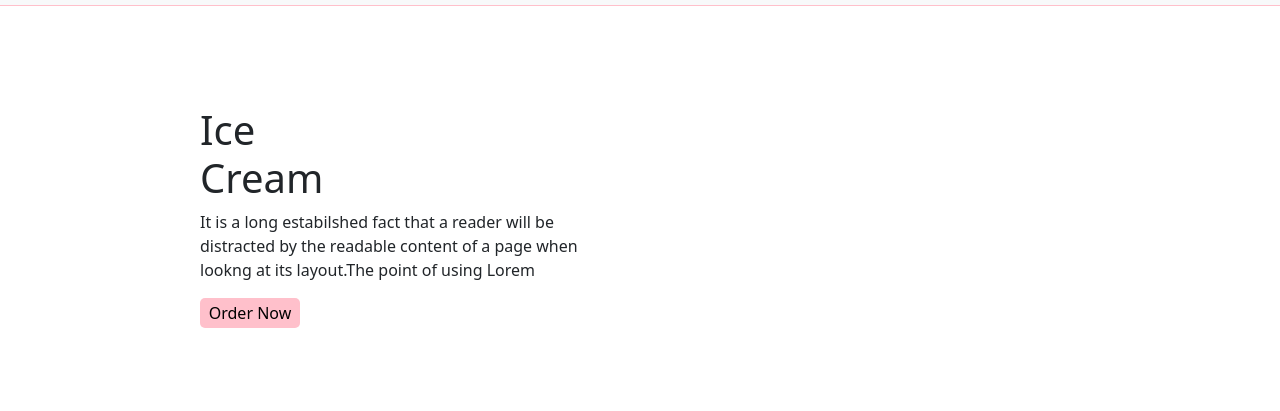
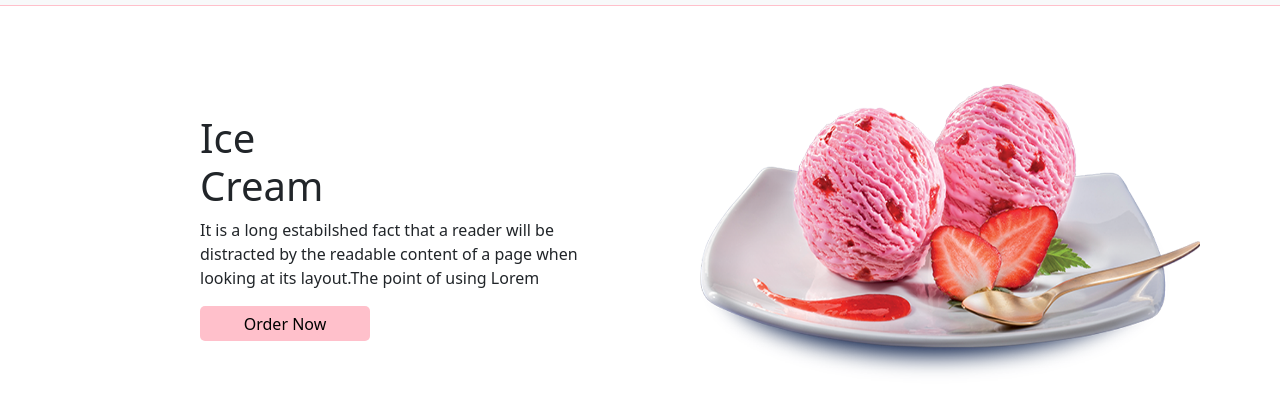
Before and after one commit to Jxstduncan/Projet_iceCream, a website: page index.html in a window 1280 px wide. Shown: the part 51-462 px from the top of the page. Drawn offline with nearby package versions, Linux system fonts and the light colour scheme.

Commit message:
Navbar et home fini manque dans la nav login en dark/light Mode

```diff
--- a/index.html
+++ b/index.html
@@ -29,15 +29,22 @@
       <h1 class="bottom"></h1>
 
       <!-- grande div pour img plus text -->
-       <div>
-        <div class="cream">
-            <h1>Ice Cream</h1>
+       <div class="d-flex">
+        <div>
+            <h1 class="cream">Ice Cream</h1>
+            <p class="creamy">It is a long estabilshed fact that a reader will be distracted by the readable content of a page when looking at its layout.The point of using Lorem</p>
+            <button class="pink">Order Now</button>
         </div>
-        <div class="icecream">
-            <p>It is a long estabilshed fact that a reader will be distracted by the readable content of a page when lookng at its layout.The point of using Lorem</p>
+          <div class="strawberry">
+          <img src="./images/banner-img.png" class="img" alt="">
         </div>
-        <button class="pink">Order Now</button>
        </div>
+       <!-- fin de div pour img plus text -->
+        <div>
+          <div>
+
+          </div>
+        </div>
     <script src="./public/js/main.js"></script>
 </body>
 </html>
--- a/public/css/style.css
+++ b/public/css/style.css
@@ -10,18 +10,28 @@
    margin-left: 200px;
    width: 100px;
 }
-.icecream{
-    margin-left: 200px;
-    width: 400px;
-}
 .pink{
     background-color: pink;
     border: 0px;
     border-radius: 5px;
-    width: 100px;
-    height: 30px;
+    width: 170px;
+    height: 35px;
     margin-left: 200px;
 }
 .pinks{
     color: pink;
 }
+.strawberry{
+    display: flex;
+    justify-content: center;
+}
+.img{
+    width: 500px;
+    height: 300px;
+    margin-top: 70px;
+    margin-left: 100px;
+}
+.creamy{
+    width:400px ;
+    margin-left: 200px;
+}
```
